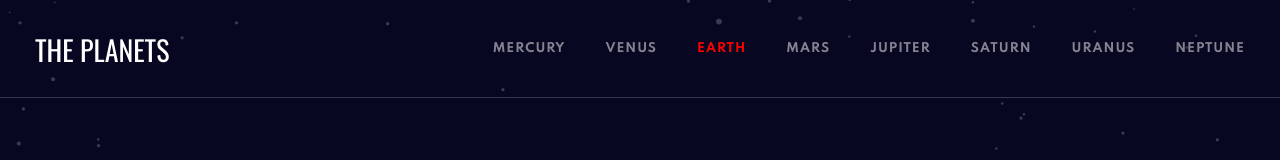
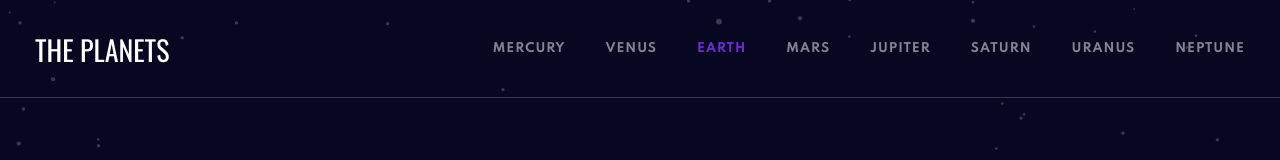
Before and after one commit to jarekTerejko/planets-fact-site, a React (Create React App) app: page /earth in a window 1280 px wide. Shown: the top 160 px of the page. Built offline with nearby package versions, Linux system fonts and the light colour scheme.

Commit message:
fix z-index, add proper color to each navlink

```diff
--- a/src/components/Navbar/NavbarElements.js
+++ b/src/components/Navbar/NavbarElements.js
@@ -94,6 +94,7 @@ export const NavbarNavItems = styled.ul`
     background-color: var(--color-black);
     width: 100%;
     min-height: calc(100vh - 59px);
+    z-index: 1;
   }
 `;
 
@@ -120,8 +121,32 @@ export const NavbarNavLinkR = styled(NavLink)`
     color: var(--color-white);
   }
 
-  &.active {
-    color: red;
+  &.mercury.active {
+    color: var(--color-mercury);
+  }
+  &.mercury.active {
+    color: var(--color-mercury);
+  }
+  &.venus.active {
+    color: var(--color-venus);
+  }
+  &.earth.active {
+    color: var(--color-earth);
+  }
+  &.mars.active {
+    color: var(--color-mars);
+  }
+  &.jupiter.active {
+    color: var(--color-jupiter);
+  }
+  &.saturn.active {
+    color: var(--color-saturn);
+  }
+  &.uranus.active {
+    color: var(--color-uranus);
+  }
+  &.neptune.active {
+    color: var(--color-neptune);
   }
 
   @media screen and (max-width: 830px) {
@@ -140,13 +165,6 @@ export const NavbarNavLinkR = styled(NavLink)`
       width: 20px;
       height: 20px;
       border-radius: 50%;
-
-      &:nth-of-type(1) {
-        background-color: var(--color-venus);
-      }
-      &:nth-of-type(2) {
-        background-color: var(--color-mercury);
-      }
     }
 
     &.mercury::before {
@@ -176,7 +194,6 @@ export const NavbarNavLinkR = styled(NavLink)`
   }
 `;
 
-
 export const NavbarChevronWrapper = styled.div`
   display: none;
 
```
